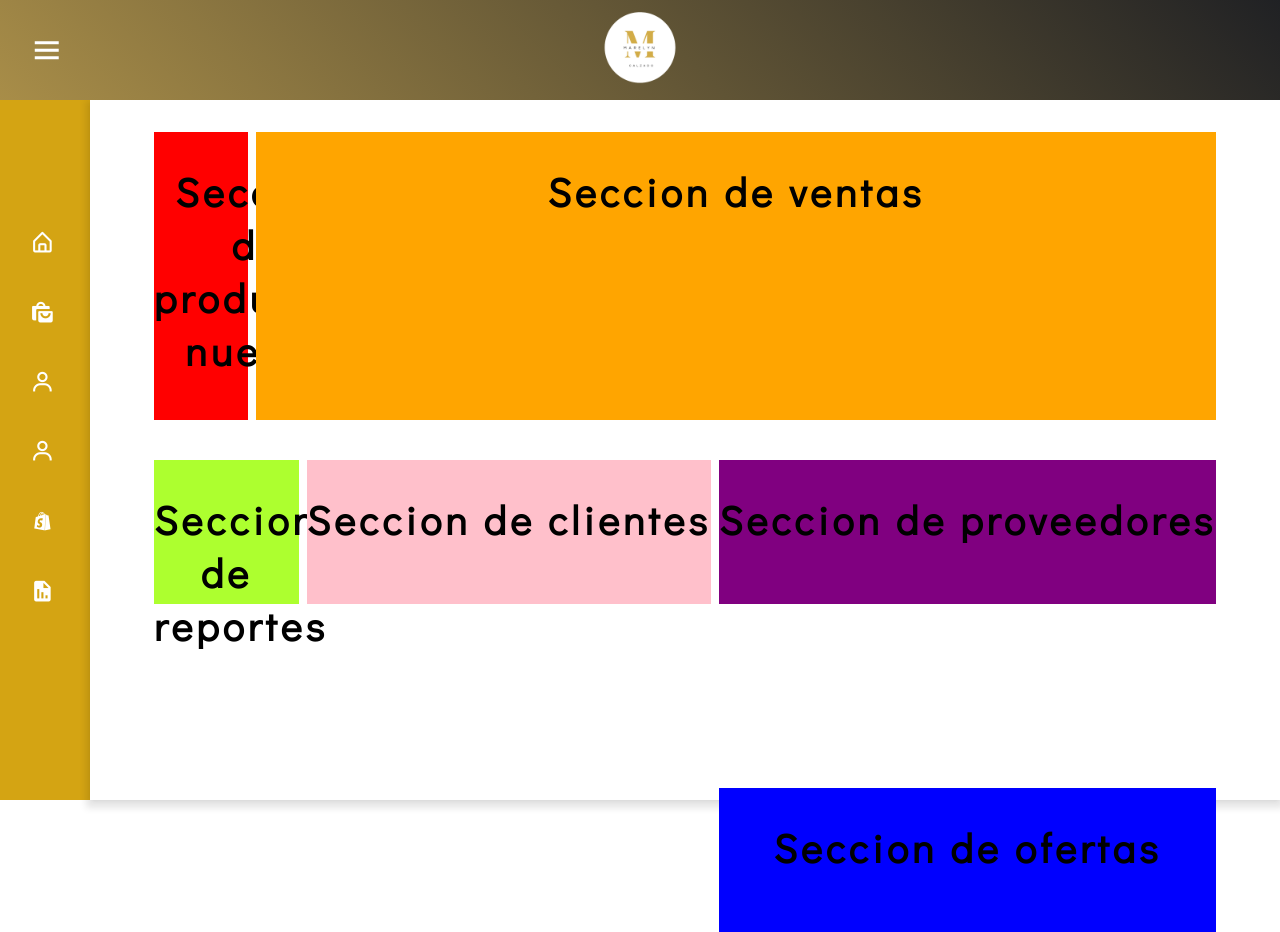
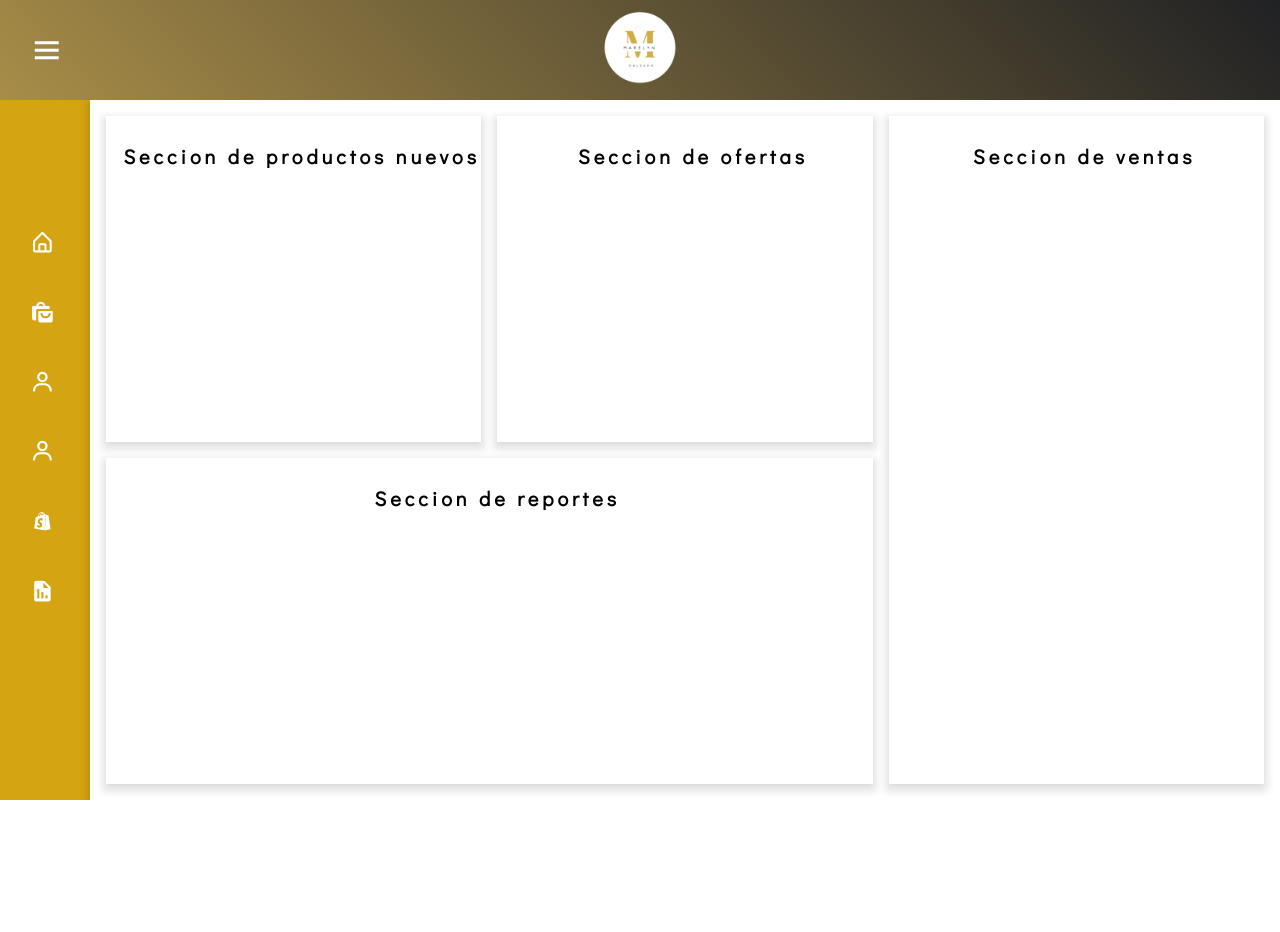
Before and after one commit to Nirvana-Code-Zen/Marelyn, a React (Vite) app: page /dashboard in a window 1280 px wide. After the commit the page ends 800 px from the top, so only its background shows below. Built offline with nearby package versions, Linux system fonts and the light colour scheme.

Commit message:
Dashboar modified

```diff
--- a/src/Global-styles/Components/Titles/index.js
+++ b/src/Global-styles/Components/Titles/index.js
@@ -13,13 +13,20 @@ export const H2 = styled.h2`
   letter-spacing: 4px;
   color: ${props => props.color || props.theme.colors.texts_titles}
 `
-
-export const H4 = styled.h4`
-  font-size: ${props => props.theme.fonts_sizes.medium_text || ' 30px'};
+export const H3 = styled.h3`
+  font-size: 30px;
   text-align: center;
   font-family: ${props => props.theme.fonts.texts_titles};
   letter-spacing: 4px;
   color: ${props => props.theme.colors.white || '#000000'}
 `
 
+export const H4 = styled.h4`
+  font-size: 20px;
+  text-align: center;
+  font-family: ${props => props.theme.fonts.texts_titles};
+  letter-spacing: 4px;
+  padding-left: 1rem;
+
+`
 export default H1
--- a/src/Pages/Dashboard/DashboardStyled.js
+++ b/src/Pages/Dashboard/DashboardStyled.js
@@ -1,11 +1,11 @@
 import styled from 'styled-components'
 
 const Dashboard = styled.div`
-  padding: 2rem 4rem;
   display: grid;
+  padding: 1rem;
   grid-template-columns: repeat(3, 1fr);
-  grid-auto-rows: minmax(20rem, auto);
-  grid-gap: .5rem;
+  grid-template-rows: repeat(2,1fr);
+  grid-gap: 1rem;
 `
 // export const ContainerDashboard = styled.div`
 //   display: flex;
@@ -16,46 +16,28 @@ const Dashboard = styled.div`
 
 export const ProductsSection = styled.div`
   display: flex;
-  grid-column: 1/3;
-  grid-row: 1/4;
-  width: 100%;
-  height: 18rem;
-  background-color: red;
+  justify-content: center;
+  grid-column: 1/2;
+  grid-row: 1/2;
 
 `
 export const SalesSection = styled.div`
-  grid-column: 3/6;
-  grid-row: 1/4;
-  width: 100%;
-  height: 18rem;
-  background-color: orange;
+  display: flex;
+  justify-content: center;
+  grid-column: 3/4;
+  grid-row: 1/3;
 `
 export const ReportsSection = styled.div`
-  grid-column: 1/4;
-  grid-row: 2/6;
-  width: 100%;
-  height: 9rem;
-  background-color: greenyellow;
+  display: flex;
+  justify-content: center;
+  grid-column: 1/3;
+  grid-row: 2/3;
 `
-export const ClientSection = styled.div`
-  grid-column: 4;
-  grid-row: 2/4;
-  width: 100%;
-  height: 9rem;
-  background-color: pink;
-`
-export const SupplierSection = styled.div`
-  grid-column: 5/6;
-  grid-row: 2/3;
-  width: 100%;
-  height: 9rem;
-background-color: purple;
-`
+
 export const OffertSection = styled.div`
-  grid-column: 5/6;
-  grid-row: 3/4;
-  width: 100%;
-  height: 9rem;
-  background-color: blue;
+  display: flex;
+  justify-content: center;
+  grid-column: 2/3;
+  grid-row: 1/2;
 `
 export default Dashboard
--- a/src/Pages/Dashboard/index.jsx
+++ b/src/Pages/Dashboard/index.jsx
@@ -1,29 +1,21 @@
-import DashboardStyled, { ProductsSection, SalesSection, ReportsSection, ClientSection, SupplierSection, OffertSection } from './DashboardStyled'
-import { H2 } from '../../Global-styles/Components/Titles'
+import DashboardStyled, { ProductsSection, SalesSection, ReportsSection, OffertSection } from './DashboardStyled'
+import { H4 } from '../../Global-styles/Components/Titles'
 
 const Dashboard = () => {
   return (
     <DashboardStyled Styled className='boxshadow'>
-
-        <ProductsSection>
-          <H2>Seccion de productos nuevos</H2>
+        <ProductsSection className='boxshadow'>
+          <H4>Seccion de productos nuevos</H4>
         </ProductsSection>
-        <SalesSection>
-        <H2>Seccion de ventas </H2>
+        <SalesSection className='boxshadow'>
+        <H4>Seccion de ventas </H4>
         </SalesSection>
-        <ReportsSection>
-          <H2>Seccion de reportes </H2>
+        <ReportsSection className='boxshadow'>
+          <H4>Seccion de reportes </H4>
         </ReportsSection>
-        <ClientSection>
-          <H2>Seccion de clientes </H2>
-        </ClientSection>
-        <SupplierSection>
-          <H2>Seccion de proveedores </H2>
-        </SupplierSection>
-        <OffertSection>
-          <H2>Seccion de ofertas </H2>
+        <OffertSection className='boxshadow'>
+          <H4>Seccion de ofertas </H4>
         </OffertSection>
-
     </DashboardStyled>
 
   )
--- a/src/Pages/Products/CategoryProducts/categoryProducStyled.js
+++ b/src/Pages/Products/CategoryProducts/categoryProducStyled.js
@@ -1,14 +1,17 @@
 import styled from 'styled-components'
 
 const CategoryProductStyled = styled.div`
-  display: flex;
 `
 
 export const ContainerCategory = styled.div`
   display: flex;
-  justify-content: center;
+  flex-direction: column;
   width: 100%;
-  height: 3rem;
+  max-height: calc(100vh - 200px)
+
+  hr{
+      border: 1px solid ${props => props.theme.colors.primary};
+  }
 
 `
 
--- a/src/Pages/Products/CategoryProducts/index.jsx
+++ b/src/Pages/Products/CategoryProducts/index.jsx
@@ -1,72 +1,22 @@
-import CategoryProductsStyled, { ContainerCategory } from './categoryProducStyled.js'
-import { H2 } from '../../../Global-styles/Components/Titles'
+import CategoryProductsStyled, { ContainerCategory, ContainerItemCategorias } from './categoryProducStyled.js'
+import { H4 } from '../../../Global-styles/Components/Titles'
+
+// import database from '../../../firebase'
 
 const CategoryProducts = () => {
   return (
+
     <CategoryProductsStyled>
+      <H4>Categorias</H4>
       <ContainerCategory className='boxshadow'>
-       <H2 font_size='20px'>Categorias</H2>
+      <ContainerItemCategorias>
+        <ul>
+        </ul>
+      </ContainerItemCategorias>
+       <hr />
       </ContainerCategory>
     </CategoryProductsStyled>
   )
 }
 
 export default CategoryProducts
-
-// import ProductStyles, { ContainerItems, ContainerSearch, ComponentProducts } from './ProductStyles'
-// import Button from '../../Components/Button'
-// import CreateProducts from './CreateProducts'
-// import CategoryProducts from './CategoryProducts'
-
-// import { useState } from 'react'
-// import { Link } from 'wouter'
-
-// const Products = () => {
-//   const [viewForms, setViewForms] = useState(false)
-
-//   const toogleViewForms = (event) => {
-//     event.preventDefault()
-//     setViewForms(!viewForms)
-//   }
-
-//   const [showCategory, setShowCategory] = useState(false)
-
-//   const viewCategory = (event) => {
-//     event.preventDefault()
-//     setShowCategory(!showCategory)
-//   }
-
-//   const btn = () => {
-//     console.log('si Hola')
-//   }
-
-//   return (
-//     <ProductStyles>
-//       <ContainerItems>
-//         <Link href='category'>
-//           <Button size='large' height='63.3px'onClick={viewCategory}>
-//             <span>Categorias</span>
-//             <ComponentProducts>
-//               {showCategory && <CategoryProducts setShowCategory={setShowCategory} />}
-//             </ComponentProducts>
-//           </Button>
-//         </Link>
-//         <Button size='large' height='63.3px' onClick={btn}>
-//           <span>Lista de productos</span>
-//         </Button>
-//       <ContainerSearch>
-//       </ContainerSearch>
-//         <Button size='large' height='63.3px' onClick={toogleViewForms}>
-//           <span>Crear productos </span>
-//         </Button>
-//         <Link href='create'>
-//           <ComponentProducts>
-//             {viewForms && <CreateProducts setViewForms={setViewForms}/>}
-//           </ComponentProducts>
-//         </Link>
-//       </ContainerItems>
-//     </ProductStyles>
-//   )
-// }
-
-// export default Products
--- a/src/Pages/Products/CreateProducts/index.jsx
+++ b/src/Pages/Products/CreateProducts/index.jsx
@@ -38,7 +38,6 @@ const CreateProducts = () => {
   const createProductHandle = async evt => {
     evt.preventDefault()
     const data = collectFormData(formRef.current)
-    console.log(data)
     const validation = Object.values(validateData(data, validationForm))
 
     if (validation.length) {
--- a/src/Pages/Products/index.jsx
+++ b/src/Pages/Products/index.jsx
@@ -4,17 +4,20 @@ import CreateProducts from './CreateProducts'
 import CategoryProducts from './CategoryProducts'
 
 import { useState } from 'react'
+// import { Link } from 'wouter'
 
 const Products = () => {
   const [viewForms, setViewForms] = useState(false)
 
-  const toogleViewForms = () => {
+  const toogleViewForms = (event) => {
+    event.preventDefault()
     setViewForms(!viewForms)
   }
 
   const [showCategory, setShowCategory] = useState(false)
 
-  const viewCategory = () => {
+  const viewCategory = (event) => {
+    event.preventDefault()
     setShowCategory(!showCategory)
     console.log('esta bien ')
   }
@@ -38,13 +41,15 @@ const Products = () => {
           <span>Lista de productos</span>
         </Button>
         <ContainerSearch></ContainerSearch>
-        <Button size='large' height='63.3px' onClick={toogleViewForms}>
-          <span>Crear productos </span>
-        </Button>
+
+          <Button size='large' height='63.3px' onClick={toogleViewForms}>
+            <span>Crear productos </span>
+          </Button>
+
       </ContainerItems>
       <ComponentProducts>
-        {viewForms && <CreateProducts setViewForms={setViewForms} />}
-      </ComponentProducts>
+            {viewForms && <CreateProducts setViewForms={setViewForms} />}
+          </ComponentProducts>
     </ProductStyles>
   )
 }
```
